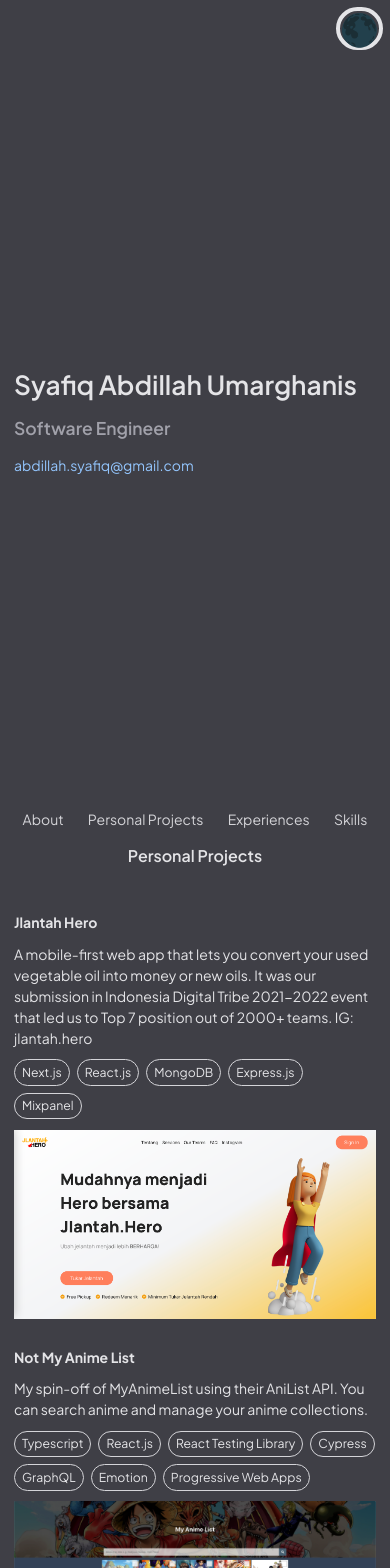
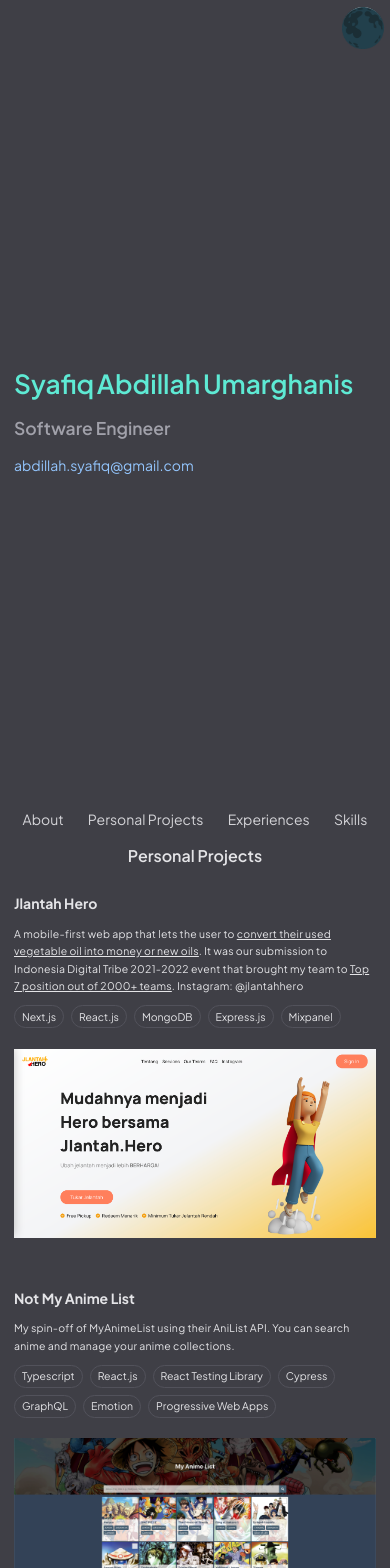
Before and after one commit to syafiqabdillah/portfolio-2025, a Svelte app: page / in a window 390 px wide. Shown: the top 1568 px of the page. Built offline with nearby package versions, Linux system fonts and the light colour scheme.

Commit message:
add name color animation using javascript intersection observer

```diff
--- a/src/component/About.svelte
+++ b/src/component/About.svelte
@@ -1,17 +1,97 @@
-<script>
+<script lang="ts">
+  import { onDestroy, onMount } from "svelte";
   import { twMerge } from "tailwind-merge";
   import { profile } from "../constants";
   import { theme } from "../lib/theme.svelte";
   import Container from "./Container.svelte";
+
+  let accent = {
+    syafiq: false,
+    abdillah: false,
+    umarghanis: false,
+  };
+
+  const toggleUseAccent = (key: "syafiq" | "abdillah" | "umarghanis") => {
+    accent[key] = !accent[key];
+  };
+
+  const ioSyafiq = new IntersectionObserver(
+    (entries) => {
+      if (entries[0].intersectionRatio <= 0) return;
+      toggleUseAccent("syafiq");
+    },
+    {
+      threshold: 0.01,
+    }
+  );
+
+  const ioAbdillah = new IntersectionObserver(
+    (entries) => {
+      if (entries[0].intersectionRatio <= 0) return;
+      toggleUseAccent("abdillah");
+    },
+    {
+      threshold: 0.03,
+    }
+  );
+
+  const ioUmarghanis = new IntersectionObserver(
+    (entries) => {
+      if (entries[0].intersectionRatio <= 0) return;
+      toggleUseAccent("umarghanis");
+    },
+    {
+      threshold: 0.06,
+    }
+  );
+
+  onMount(() => {
+    const observed = document.getElementById("projects");
+    console.log("observed", observed);
+    if (observed) {
+      ioSyafiq.observe(observed);
+      ioAbdillah.observe(observed);
+      ioUmarghanis.observe(observed);
+    }
+  });
+
+  onDestroy(() => {
+    ioSyafiq.disconnect();
+    ioAbdillah.disconnect();
+    ioUmarghanis.disconnect();
+  });
 </script>
 
-<Container id="about" className="items-start px-4 lg:items-center">
-  <h1 class={twMerge("text-3xl")}>
-    {profile.name}
+<Container id="about" className="items-start px-4 lg:items-center relative">
+  <h1>
+    <span
+      class={twMerge(
+        "text-3xl transition-colors duration-500",
+        accent.syafiq ? "text-teal-300" : ""
+      )}
+    >
+      Syafiq
+    </span>
+    <span
+      class={twMerge(
+        "text-3xl transition-colors duration-500",
+        accent.abdillah ? "text-teal-300" : ""
+      )}
+    >
+      Abdillah
+    </span>
+    <span
+      class={twMerge(
+        "text-3xl transition-colors duration-500",
+        accent.umarghanis ? "text-teal-300" : ""
+      )}
+    >
+      Umarghanis
+    </span>
   </h1>
   <div
     class={twMerge(
-      "text-xl font-semibold",
+      "text-xl font-semibold transition-colors duration-500",
       theme.isDark ? "text-zinc-400" : "text-zinc-700"
     )}
   >
--- a/src/component/Project.svelte
+++ b/src/component/Project.svelte
@@ -6,32 +6,30 @@
 </script>
 
 <Container id="projects">
-  <h2>Personal Projects</h2>
+  <h2 class="mb-[25px]">Personal Projects</h2>
   {#each projects as project}
-    <div class="mt-8 flex flex-col mx-4 w-full max-w-[700px] gap-3 px-4">
+    <div class="mb-[50px] flex flex-col mx-4 w-full max-w-[700px] gap-3 px-4">
       <div class="font-bold">
         {project.name}
       </div>
-      <div>
-        {project.desc}
+      <div class="text-xs tracking-wide leading-5">
+        {@html project.desc}
       </div>
       <div class="flex gap-2 flex-wrap">
         {#each project.tech as tech}
           <div
             class={twMerge(
-              "px-2 py-1 text-sm border border-solid flex items-center justify-center rounded-full text-nowrap",
-              theme.isDark ? "border-zinc-300" : "border-zinc-400"
+              "px-2 py-1 text-xs border border-solid flex items-center justify-center rounded-full text-nowrap",
+              theme.isDark ? "border-zinc-600" : "border-zinc-400"
             )}
           >
             {tech}
           </div>
         {/each}
       </div>
-      <div>
-        {#if project.src}
-          <img class="" src={project.src} alt={project.name} />
-        {/if}
-      </div>
+      {#if project.src}
+        <img class="mt-[10px]" src={project.src} alt={project.name} />
+      {/if}
     </div>
   {/each}
 </Container>
--- a/src/component/ThemeProvider.svelte
+++ b/src/component/ThemeProvider.svelte
@@ -15,13 +15,15 @@
   <div class="fixed top-2 right-2">
     <button
       onclick={theme.toggleTheme}
-      class="text-4xl border-[4px] border-solid border-zinc-200 rounded-full"
+      class="border-[1px] flex items-center justify-center h-[40px] w-[40px] border-solid border-zinc-200 rounded-full"
     >
-      {#if !theme.isDark}
-        🌕
-      {:else}
-        🌑
-      {/if}
+      <span class="text-[38px] pb-1">
+        {#if !theme.isDark}
+          🌕
+        {:else}
+          🌑
+        {/if}
+      </span>
     </button>
   </div>
 </main>
--- a/src/constants.ts
+++ b/src/constants.ts
@@ -55,7 +55,7 @@ export const socials: Social[] = [
 export const projects: Project[] = [
   {
     name: "Jlantah Hero",
-    desc: "A mobile-first web app that lets you convert your used vegetable oil into money or new oils. It was our submission in Indonesia Digital Tribe 2021-2022 event that led us to Top 7 position out of 2000+ teams. IG: jlantah.hero",
+    desc: "A mobile-first web app that lets the user to  <u class='text-xs'>convert their used vegetable oil into money or new oils</u>. It was our submission to Indonesia Digital Tribe 2021-2022 event that brought my team to <u class='text-xs'>Top 7 position out of 2000+ teams</u>. Instagram: <a class='text-xs' target='_blank' href='https://www.instagram.com/jlantah.hero/'>@jlantahhero</a>",
     src: "/public/img/jlantahhero.png",
     url: "https://jlantahhero.netlify.app/",
     tech: ["Next.js", "React.js", "MongoDB", "Express.js", "Mixpanel"],
```
